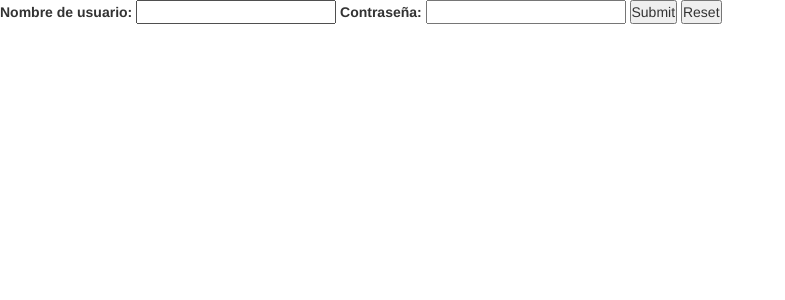
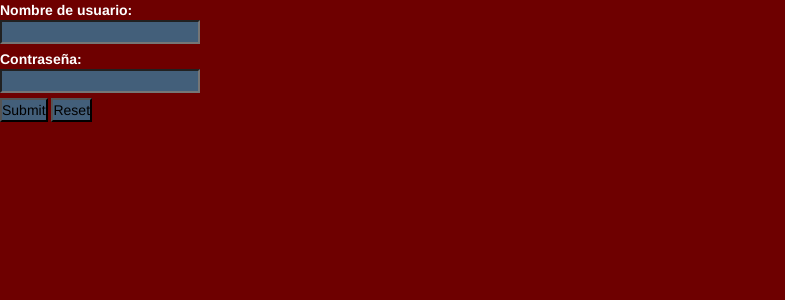
Before and after one commit to oswpadron/proyecto_uneweb, a PHP site: page /signup.php in a window 1280 px wide. Shown: the top 300 px of the page, without its empty margins (0-785 px from the left). Run offline with PHP 8.4, Linux system fonts and the light colour scheme; some libraries are stand-ins or nearby versions.

Commit message:
Fixing CSS

```diff
--- a/css/style.css
+++ b/css/style.css
@@ -795,3 +795,17 @@ h3 {
   padding: 1em 1em;
   border:  0.5rem solid #000000;
 }
+
+body {
+  background-color: #6e0000;
+  color: #ffffff;
+}
+
+input {
+  color: black;
+  background-color: #435f7a;
+}
+
+form {
+  display: table-caption;
+}
```
